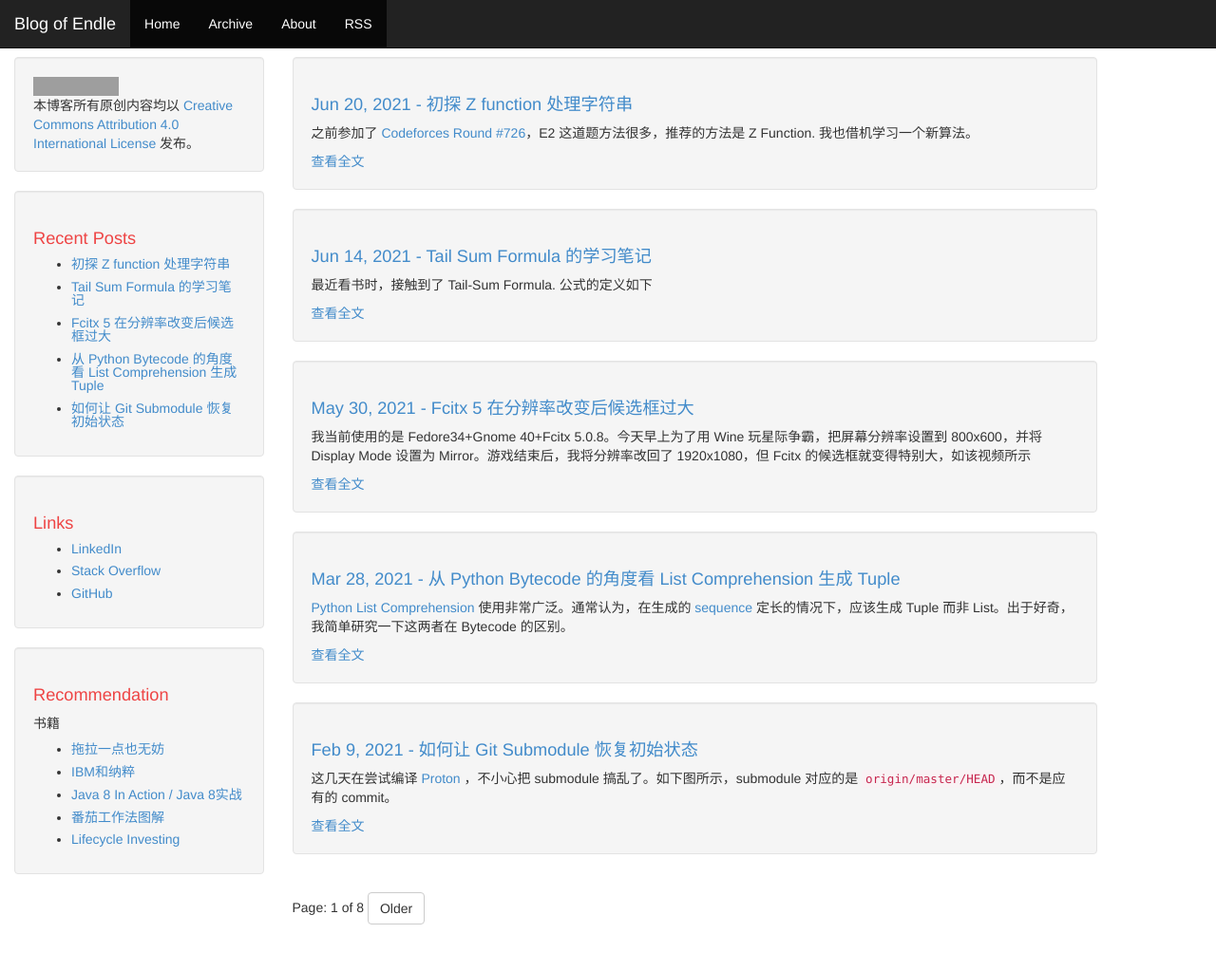
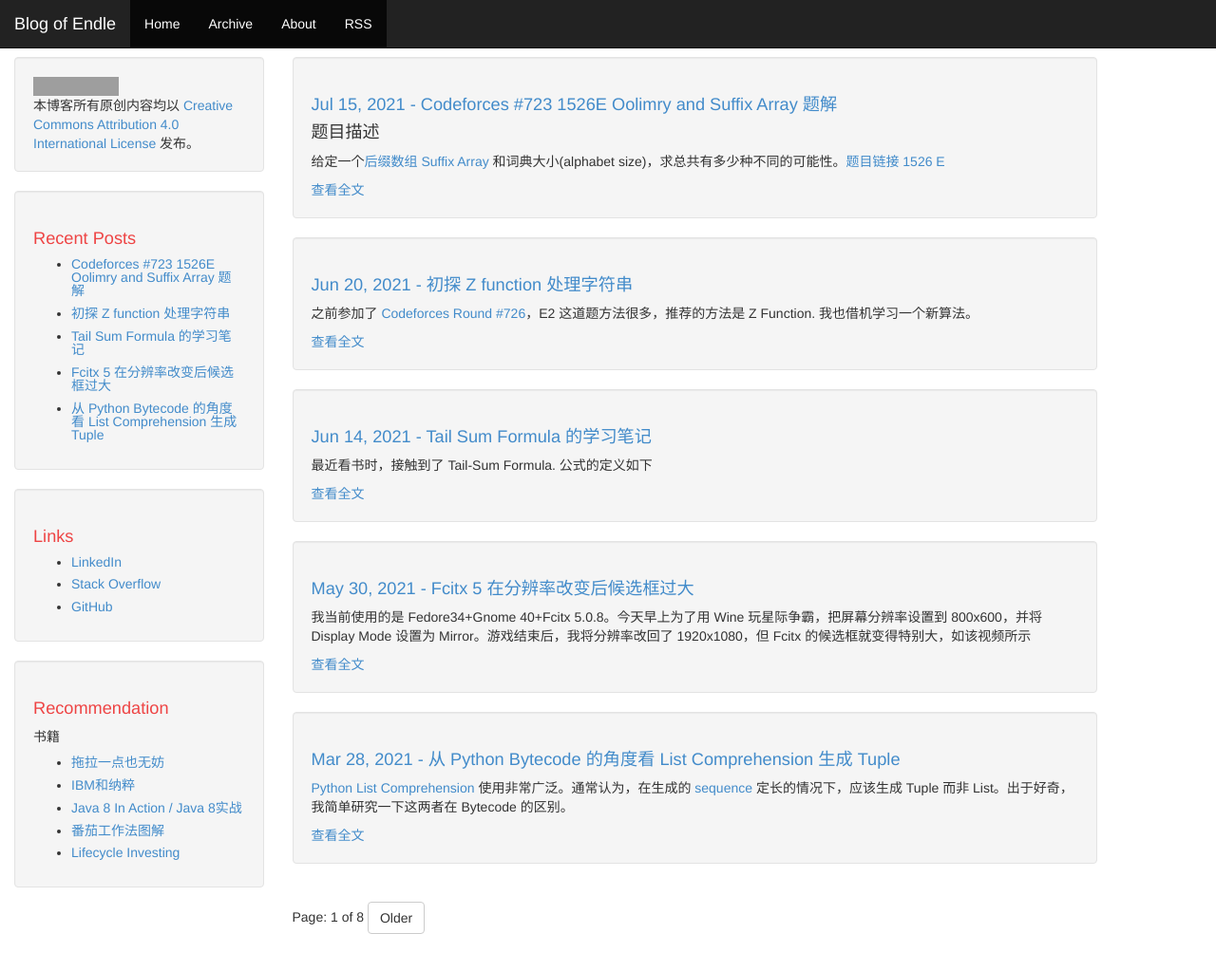
Before and after one commit to Endle/endle.github.io, a Jekyll site: the page built from index.html, in a window 1280 px wide and 1064 px high. Shown: the top 1023 px of the window at 95% size. Built offline with Jekyll 4.4.1, drawn with Linux system fonts in a browser that asks for light colours; the list of posts is cut into pages by our own code; comment, search, counter and statistics services are not loaded; some of the changed lines change nothing that is shown; grey boxes are pictures that could not be loaded.

Commit message:
New article Codeforces 723 1526E
Signed-off-by: Zhenbo Li <litimetal@gmail.com>

````diff
--- a/_posts/2021-06-20-string-z-function-intro.md
+++ b/_posts/2021-06-20-string-z-function-intro.md
@@ -3,7 +3,7 @@ layout: post
 title: "初探 Z function 处理字符串"
 description: ""
 category: algorithm
-tags: [algorithm, string]
+tags: [codeforces, algorithm, string]
 ---
 
 之前参加了 [Codeforces Round #726](https://codeforces.com/blog/entry/91381)，E2 这道题方法很多，推荐的方法是 Z Function. 我也借机学习一个新算法。
--- /dev/null
+++ b/_posts/2021-07-15-solution-codeforces-723-1526e-oolimry-and-suffix-array.md
@@ -0,0 +1,120 @@
+---
+layout: post
+title: "Codeforces #723 1526E Oolimry and Suffix Array 题解"
+description: ""
+category: algorithm
+tags: [codeforces, algorithm, string]
+---
+
+#### 题目描述
+给定一个[后缀数组 Suffix Array][sawiki] 和词典大小(alphabet size)，求总共有多少种不同的可能性。[题目链接 1526 E](https://codeforces.com/contest/1526/problem/E)
+
+
+这道题的描述很简单，但思维量很大。[官方 Solution][solution] 又写的非常简洁。忙了一个星期，我总算完成了这道题。
+
+
+这道题可以拆分成两问
+
+
+#### 1. 给定后缀数组，使用最小的字典生成合法的字符串
+
+对于非空的字符串 S 和对应的后缀数组 SA,我们有如下性质
+1. \\( 0 \leq SA_i \leq n-1 \\)
+2. SA is a permutation of `[0, n-1]`
+3. SA 对应的后缀字符串严格递增(lexical order)
+4. 对于本问，上界为 n, 下界为 1
+
+根据后缀数组的定义，我们有
+
+$$ i < j \Leftrightarrow S[SA_i,n-1] < S[SA_j,n-1] $$
+
+我们将 \\(S[SA_i,n-1]\\) 拆成 \\(xY\\)，\\(x\\) 表示一个合法的字符，\\(Y\\) 则表示一个可能为空的字符串。同理，将 \\(S[SA_j,n-1]\\) 拆分成 \\(aB\\)，如下图
+
+![xyab pic](/images/codeforces/723e.jpg)
+
+注意，在这里我们不清楚 \\(Y B\\) 的长度。因为 \\(xY \neq aB\\)，可知\\(Y \neq B\\)
+
+显然，在这里 \\(x \leq a \\). 想要使用尽可能小的字典, 我们希望尽可能地使用相同的字符。那么，我们能得到
+- \\(Y < B\\ \Rightarrow x = a\\)
+- \\(Y > B\\ \Rightarrow x < a\\)
+
+当出现后者的情况时，我们就需要将一个新的字符插入字典，从而满足后缀数组 SA 的要求。因为 SA 是严格升序的， \\(\forall i \in [0,n-2], j=i+1 \Rightarrow S[SA_i,n-1] < S[SA_j,n-1] \\) 即可保证 SA 合法。
+
+
+现在，我们需要高效地比较 \\(Y B\\)。因为后缀数组 SA 已知，这个问题非常简单。我们可以定义函数 `Rank(U)`，表明对于字符串 `S` 的后缀 `U`在所有后缀中的排名。为了方便，我们定义空串 `Rank($)=-1`.
+
+[官方 Solution][solution] 使用了 `pos` 这一宽泛的名称，不易理解。[OneInDark 的博文][OneInDark] 准确地称之为 `rnk`，我也沿用了这一名词。
+
+根据后缀数组的定义，我们可以使用下标 \\(u\\) 表示字符串 \\(U = S[u, n-1]\\). 那么，`Rank(n)=-1`. 这一问的代码实现如下：
+
+```
+fn calculate_strict_increasing_pairs(sa: &Vec<i32>) -> usize {
+    let mut rank = vec![0; sa.len()+1];
+    for i in 0..sa.len() {
+        rank[ sa[i] as usize ] = i as i32;
+    }
+    // rank[n] = -1
+    // means an empty string $ is lexicographically smaller than all non-empty strings
+    rank[sa.len()] = -1;
+
+    let mut cnt = 0;
+    for i in 0..(sa.len()-1) {
+        let j = i + 1;
+        // xY = [SAi, n-1]
+        // aB = [SAj, n-1]
+        // xY < aB
+
+        // if Y < B, x may be equal to a
+        let y:usize = sa[i] as usize + 1;
+        let b:usize = sa[j] as usize + 1;
+        if rank[y] < rank[b] {
+            ()
+        } else {
+            cnt += 1;
+        }
+    }
+    cnt
+}
+```
+
+这里的 `cnt` 指，为了满足要求我们需要多少次换用新的字符。也就是说，我们需要一个大小为 `cnt+1` 的字典。当且仅当 \\(k<=cnt\\) 时，不存在任何一个合法的字符串 `S`满足`SA`。
+
+#### 2. [隔板法(Stars and bars)][stars_bars]求可行的方案数
+
+
+定义非负整数数列 \\(X\\), 令 \\(x_i=0\\) 表示字符串 \\(S\\) 中 \\(S_i = S_{i-1} \\). 如果 \\(x_i \geq 1\\)，那么 \\(S_i\\) 相比于 \\(S_{i-1} \\) 要向前推 \\(x_i\\) 个字符。这样我们将题目转化成了，数列 \\(X\\) 有多少种合法的可能。
+
+
+定义一个由整数 \\(0\\) \\(1\\) 组成的数列 \\(Y\\). 如果第一问中 \\(S_i > S_{i-1} \\), 那么 \\(y_i = 1\\). 否则，\\(y_i=0\\). 数列 \\(Y\\) 仅由第一问中的 \\(SA\\) 确定。数列 \\(X\\) 合法的充要条件是 \\(\forall i: x_i \geq y_i\\)
+
+定义非负整数数列 \\(Z = X - Y\\). 求数列 \\(X\\) 有多少种合法的可能性，等价于求数列 \\(Z\\) 有多少种合法的可能。
+
+
+令 \\(extra = k-1-cnt\\), 表示我们有多少个额外的字母。 如果 \\(cnt=k-1\\)，那唯一合法的数列 \\(Z\\) 为 \\(\forall i: z_i = 0\\)，我们没有任何一个字母可以浪费。可以枚举 \\(w \in [0, extra] \\), 令 \\(w = \sum Z\\), 可以使用 [隔板法(Stars and bars) Theorem Two][stars_bars] 求解。
+
+但是，枚举 \\(w\\) 效率过低。我们可以在 \\(Z\\) 的末尾添加一个元素，得到数列  \\(Z^{\star}\\). 这个额外元素的值表示 \\(extra - w\\). 那么，\\( \sum Z^{\star} = extra\\).  以 \\(k = 26, n = 10\\) 举例，如果我们希望字符串 \\(S\\) 的第一个元素是 `c`，我们就令 \\(z_0^{\star} = 2\\). 如果字符串 \\(S\\) 的第末尾元素是 `y`，我们就令 \\(z^{\star}_{last} = 1\\)
+
+现在，我们就将前文的 枚举 \\(w \in [0, extra] \\) 转化为了使用 [隔板法(Stars and bars) Theorem Two][stars_bars] 求数列  \\(Z^{\star}\\) 的可能数。数列长度为 \\(n+1\\)，数列和为 \\( extra = k-1-cnt\\). 答案要取余，这要用到 [Modular multiplicative inverse][multi] 的知识。可以参考 [Geeksforgeeks][] 的实现。
+
+
+#### 后记
+[官方 Solution][solution] 写的过于简洁。[OneInDark 的博文][OneInDark] 详细了不少，为我提供了很大的帮助。
+写题解时发现了 \\( \LaTeX \\) [速查表](https://oeis.org/wiki/List_of_LaTeX_mathematical_symbols)，记录在此以备将来使用。
+意外读到了 [谢益辉](https://yihui.org/cn/vitae/) 的[博文: MathJax 与 Markdown 的究极融合](https://yihui.org/cn/2017/04/mathjax-markdown/)，感觉当前自己的 Jekyll + MathJax 的组合的确不是很方便。未来可能会寻找一个更好的写作方法。
+这道题目有两个主要的思维点，每一个都让我感觉很吃力。从前到后忙了得有一周，总算有了个比较圆满的结果。
+最近我在[尝试使用 Rust 打 Codeforces](https://codeforces.com/blog/entry/92796)，欢迎大家提出建议。
+
+
+[solution]: https://codeforces.com/blog/entry/91195
+[sawiki]: https://en.wikipedia.org/wiki/Suffix_array
+[OneInDark]: https://blog.csdn.net/qq_42101694/article/details/117388502
+[stars_bars]: https://en.wikipedia.org/wiki/Stars_and_bars_(combinatorics)
+[multi]: https://en.wikipedia.org/wiki/Modular_multiplicative_inverse
+[Geeksforgeeks]: https://www.geeksforgeeks.org/multiplicative-inverse-under-modulo-m/
+
+{% include mathjax.html %}
+
+<!--
+令 \\(x_i=0\\)表示字符串 `S` 中 \\(S_i = S_{i-1} \\). 如果 \\(x_i = 1\\)，那么 \\(S_i > S_{i-1} \\) . 数列 \\(X\\) 为确定量。
+定义非负整数数列 `Z`, \\(\forall i : z_i \geq \x_i\\). \\(S_i\\) 相比于 \\(S_{i-1} \\) 要向前推 \\(Z_i\\) 个字符。根据题意，我们也要保证 \\( \sum Z_i \leq (k-1) \\). 我们要求出在限制条件下，数列 `Z` 有多少种可能性。\\(Z = X + Y\\).
+-->
````
Also changed, not shown: images/codeforces/723e.jpg (added).
